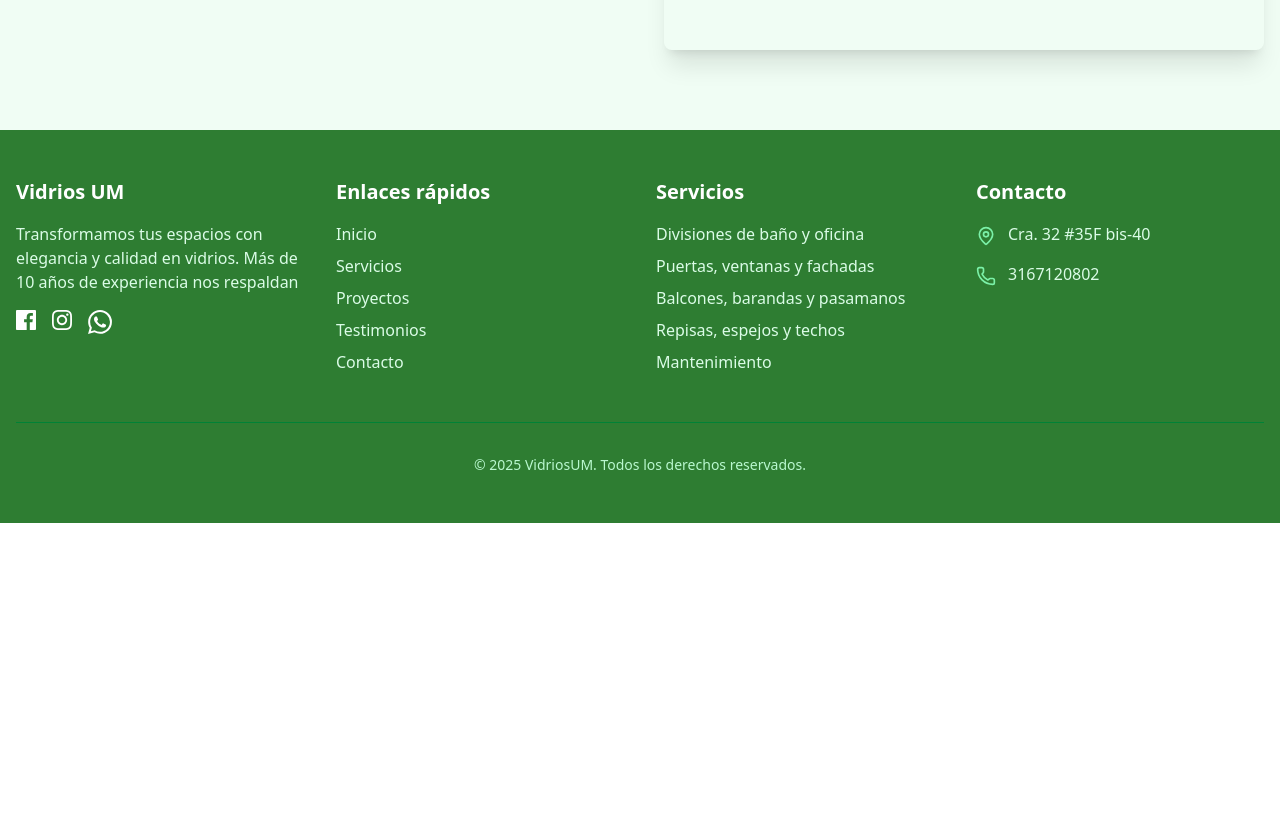
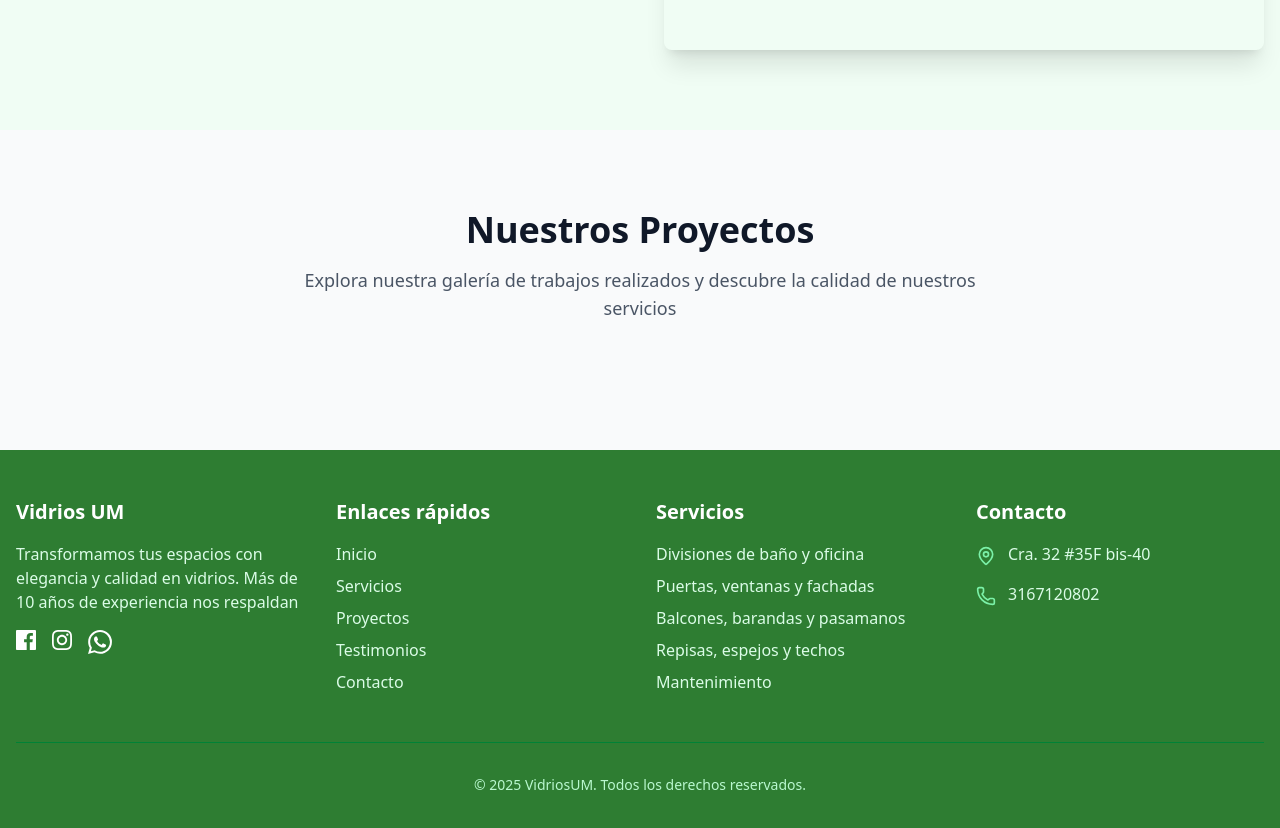
Before and after one commit to KerenBermeo/vidriosUM, a React (Vite) app: page / in a window 1280 px wide. Shown: the part 1840-2668 px from the top of the page. Before the commit the page ends 2363 px from the top, so only its background shows below. Built offline with nearby package versions, Linux system fonts and the light colour scheme.

Commit message:
feat: first part section projects

```diff
--- a/src/App.tsx
+++ b/src/App.tsx
@@ -3,6 +3,7 @@ import Navbar from './components/Navbar.tsx'
 import Hero from './components/Hero.tsx'
 import ServicesSection from './components/Services.tsx'
 import MaintenanceSection from './components/Maintenance.tsx'
+import ProjectGallery from './components/ProjectGallery.tsx'
 
 function App() {
 
@@ -14,6 +15,7 @@ function App() {
         <Hero/>
         <ServicesSection/>
         <MaintenanceSection/>
+        <ProjectGallery/>
         <Footer/>
       </main>
     </>
--- a/src/components/Navbar.tsx
+++ b/src/components/Navbar.tsx
@@ -2,7 +2,7 @@ import { useState, useEffect } from "react"
 import { Link } from 'react-router-dom';
 import { Menu } from "lucide-react"
 import { Button } from "./ui/button"
-import logo from './../../public/icon_vum.png'
+import logo from '/icon_vum.png?url'
 
 export default function Navbar() {
   const [isScrolled, setIsScrolled] = useState(false)
--- /dev/null
+++ b/src/components/ProjectGallery.tsx
@@ -0,0 +1,15 @@
+export default function ProjectGallery(){
+    return(
+        <section id="proyectos" className="py-20 bg-gray-50">
+            <div className="container mx-auto px-4">
+                <div className="text-center mb-12">
+                    <h2 className="text-3xl md:text-4xl font-bold text-gray-900 mb-4">Nuestros Proyectos</h2>
+                    <p className="text-lg text-gray-600 max-w-2xl mx-auto">
+                    Explora nuestra galería de trabajos realizados y descubre la calidad de nuestros servicios
+                    </p>
+                </div>
+
+            </div>
+        </section>
+    )
+}
```
